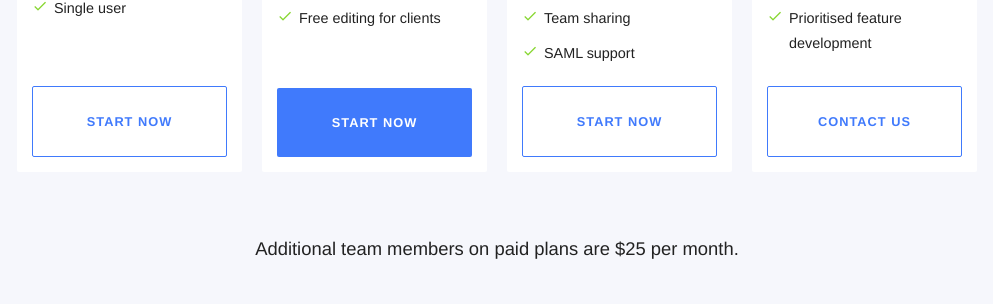
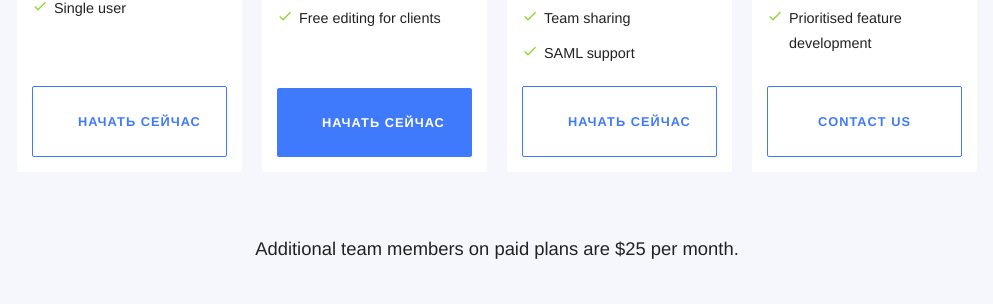
Before and after one commit to RakhimyanTim/adroholic.github.io, a Jekyll site: the page built from pages/pricing.html, in a window 1280 px wide and 900 px high, scrolled down 620 px. Shown: the part 146-450 px from the top of the window, without its empty margins (143-1136 px from the left). Built offline with Jekyll 4.4.1, drawn with Linux system fonts in a browser that asks for light colours; some web fonts are replaced.

Commit message:
Update plan.html

```diff
--- a/_includes/components/pricing/plan.html
+++ b/_includes/components/pricing/plan.html
@@ -23,7 +23,7 @@
 			{% if include.plan.cta %}
 				<a class="button {% if plan.highlight %}brand{% else %}light{% endif %}" href="{{ plan.cta.link }}">{{ include.plan.cta.text }}</a>
 			{% else %}
-				<a class="button {% if plan.highlight %}brand{% else %}light{% endif %}" href="https://app.cloudcannon.com/editor">Start Now</a>
+				<a class="button {% if plan.highlight %}brand{% else %}light{% endif %}" href="https://goo.gl/forms/Cw7gLCwVHHkaIvWv2">Начать сейчас</a>
 			{% endif %}
 		</div>
 	</div>
```
